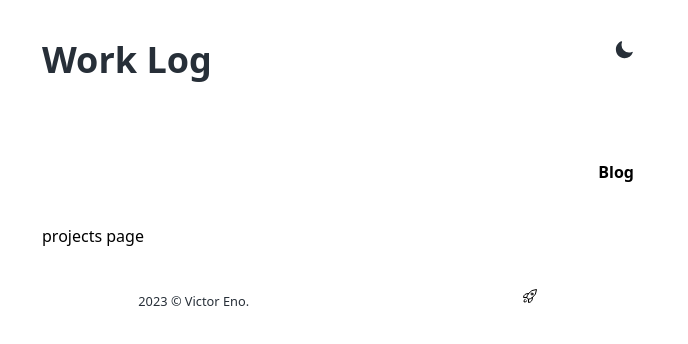
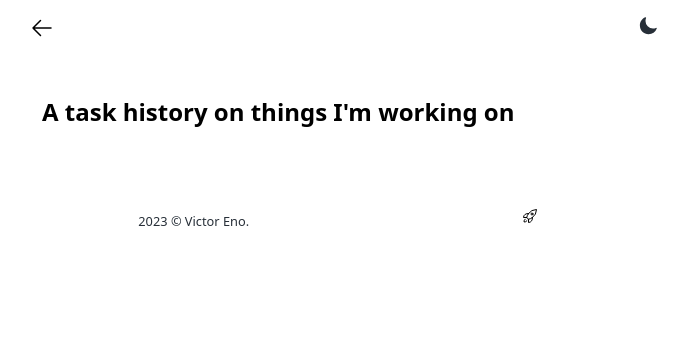
Before and after one commit to victor-eno/vicjournals, a Next.js app: page /projects in a window 1280 px wide. Shown: the top 344 px of the page, without its empty margins (302-990 px from the left). Built offline with nearby package versions, Linux system fonts and the light colour scheme.

Commit message:
add toggle in slug,project

```diff
--- a/pages/blog/[slug].js
+++ b/pages/blog/[slug].js
@@ -5,6 +5,7 @@ import Head from "next/head";
 import fs from "fs";
 import matter from "gray-matter";
 import md from "markdown-it";
+import Toggle from "../../components/Toggle";
 import { ArrowLeftIcon } from "@heroicons/react/24/outline";
 
 export async function getStaticPaths() {
@@ -46,14 +47,19 @@ function BlogPage({ frontMatter, content }) {
         <link rel='icon' href='/favicon.ico' />
       </Head>
 
-      <nav className="p-2 m-2">
+      <nav className="flex justify-between p-10 p-2 m-2">
       <Link href="/blog" passHref>
       <a>
         <div className="cursor-pointer">
-          <ArrowLeftIcon className="h-6 w-12 text-gray-900 dark:text-blue-200 font-bold" />
+          <ArrowLeftIcon className="h-6 w-12 font-bold" />
         </div>
       </a>
       </Link>
+
+      <div className="order-last">
+        <Toggle />
+        </div>
+
      </nav>
       <main>
       <div className='p-6'>
--- a/pages/index.js
+++ b/pages/index.js
@@ -20,7 +20,7 @@ import { ArrowLongRightIcon } from "@heroicons/react/24/outline";
 
         <div className="text-3xl font-black left-0 top-0">
         <h1>
-          About
+          Victor Eno
         </h1>
         </div>
 
@@ -63,7 +63,7 @@ import { ArrowLongRightIcon } from "@heroicons/react/24/outline";
             </p>
             <br></br>
             <h1 className="text-2xl font-base">My key interest</h1>
-            <p>...is exploring ways to fully comprehend the imaginative act of programming.</p>
+            <p>...is exploring ways to fully comprehend the imaginative art of programming.</p>
             Others include...Open source software, Distributed system, Storage,
              Web servers technology, User interface design
           </div>
@@ -71,7 +71,7 @@ import { ArrowLongRightIcon } from "@heroicons/react/24/outline";
           <br></br>
 
           <h1 className="text-2xl font-base">My grind</h1>
-            <p>...I have a log book for tracking things I'm working on</p>
+            <p>...Here's a snapshot of how I have been spending my time recently</p>
 
           <Link href="/projects" passHref>
           <a className="cursor-pointer">
--- a/pages/projects.js
+++ b/pages/projects.js
@@ -4,6 +4,7 @@ import styles from "../styles/Home.module.css";
 import Link from "next/link";
 
 import Toggle from "../components/Toggle";
+import { ArrowLeftIcon } from "@heroicons/react/24/outline";
 
 
  const Projects = () => {
@@ -15,38 +16,26 @@ import Toggle from "../components/Toggle";
         <meta name='description' content='Generated by create next app' />
         <link rel='icon' href='/favicon.ico' />
       </Head>
-      <nav className="flex justify-between p-10">
+      <nav className="flex justify-between p-10 p-2 m-2">
+      <Link href="/" passHref>
+      <a>
+        <div className="cursor-pointer">
+          <ArrowLeftIcon className="h-6 w-12 font-bold" />
+        </div>
+      </a>
+      </Link>
 
-        <div className="text-4xl font-black top-0">
-        <h1 className="dark:text-blue-200">
-          Work Log
-        </h1>
-        </div>
-
-        <div className="order-last">
+      <div className="order-last">
         <Toggle />
         </div>
 
-      </nav>
-
-
-      <div className="flex justify-between p-10">
-      <span></span>
-      <div className="order-last">
-      <Link href="/blog" passHref>
-      <a>
-        <div className="cursor-pointer">
-          <h1 className="text-black dark:text-blue-200 font-bold">Blog</h1>
-        </div>
-      </a>
-      </Link>
-      </div>
-      </div>
-
+     </nav>
 
       <main>
-        <div className='px-10 dark:text-blue-200'>
-           <div>projects page</div>
+        <div className='p-10'>
+           <div className="text-2xl font-semibold">
+           A task history on things I'm working on
+            </div>
         </div>
       </main>
     </div>
```
